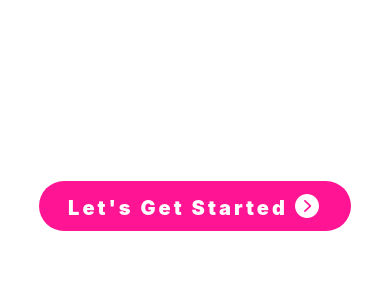
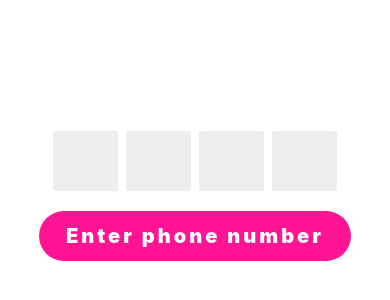
Before and after one commit to NimishKashyap/DronaJr, a React Native app: screen /Home in a window 390 px wide. Shown: the part 226-526 px from the top of the page. Built offline with nearby package versions, Linux system fonts and the light colour scheme.

Commit message:
Added OTP Into screens

```diff
--- a/components/InitalScreens/EnterPhone.js
+++ b/components/InitalScreens/EnterPhone.js
@@ -2,6 +2,7 @@ import { StatusBar } from "expo-status-bar";
 
 import { View, Text, TouchableOpacity, StyleSheet } from "react-native";
 import { AntDesign } from "@expo/vector-icons";
+import OTP from "./OTP";
 
 export default function EnterPhone() {
   return (
@@ -9,12 +10,10 @@ export default function EnterPhone() {
       <StatusBar style="auto" />
 
       {/* <Text style={styles.welcome}>Welcome</Text> */}
+      <OTP />
 
       <TouchableOpacity style={styles.loginBtn}>
-        <Text style={styles.loginText}>
-          Let's Get Started{" "}
-          <AntDesign name="rightcircle" size={24} color="white" />
-        </Text>
+        <Text style={styles.loginText}>Enter phone number</Text>
       </TouchableOpacity>
     </View>
   );
--- a/components/OTP.js
+++ b/components/InitalScreens/OTP.js
@@ -1,10 +1,25 @@
-import React, {useState, useRef, useEffect} from 'react';
-import {View, TextInput, Dimensions} from 'react-native';
+import React, { useState, useRef, useEffect } from "react";
+import { View, TextInput, Dimensions, StyleSheet } from "react-native";
 
-const width = Dimensions.get('window').width;
-const height = Dimensions.get('window').height;
+const width = Dimensions.get("window").width;
+const height = Dimensions.get("window").height;
 
-import styles from '../styles';
+const styles = StyleSheet.create({
+  form: {
+    flexDirection: "row",
+    justifyContent: "center",
+    alignItems: "flex-start",
+  },
+  input: {
+    // flex: 1,
+    marginHorizontal: 4,
+    fontSize: 32,
+    textAlign: "center",
+    backgroundColor: "#eee",
+    borderRadius: 2,
+    // paddingVertical: 12,
+  },
+});
 
 const initCodes = [];
 export default function OTP({
@@ -19,7 +34,7 @@ export default function OTP({
   useEffect(() => {
     const codes = [];
     for (let i = 0; i < codeCount; i++) {
-      codes.push('');
+      codes.push("");
     }
     setCodes(codes);
   }, []);
@@ -27,7 +42,7 @@ export default function OTP({
   useEffect(() => {
     onTyping && onTyping(getCodes());
     const isTypeFinish = codes.every(function (i) {
-      return i !== '';
+      return i !== "";
     });
     if (isTypeFinish) {
       onFinish && onFinish(getCodes());
@@ -35,8 +50,8 @@ export default function OTP({
   }, [codes]);
 
   const getCodes = () => {
-    let codeString = '';
-    codes.forEach(code => {
+    let codeString = "";
+    codes.forEach((code) => {
       codeString += code;
     });
     return codeString;
@@ -51,7 +66,7 @@ export default function OTP({
   const onKeyPress = (event, index) => {
     const key = event.nativeEvent.key;
     let destIndex = index;
-    if (key === 'Backspace') {
+    if (key === "Backspace") {
       destIndex = index > 0 ? index - 1 : 0;
     } else {
       destIndex = index < codeCount - 1 ? index + 1 : codeCount - 1;
@@ -62,15 +77,16 @@ export default function OTP({
     <View style={[styles.form, containerStyle]}>
       {codes.map((code, index) => {
         return (
-          <TextInput key={index}
-            ref={element => inputCodeRef.current.push(element)}
+          <TextInput
+            key={index}
+            ref={(element) => inputCodeRef.current.push(element)}
             style={[
               styles.input,
               otpStyles,
-              {width: width / (codeCount + 2), height: height / 14},
+              { width: width / (codeCount + 2), height: height / 14 },
             ]}
-            onChangeText={text => onChangeCode(text, index)}
-            onKeyPress={event => onKeyPress(event, index)}
+            onChangeText={(text) => onChangeCode(text, index)}
+            onKeyPress={(event) => onKeyPress(event, index)}
             value={code}
           />
         );
```
Also changed, not shown: components/styles.js (added, +16 -0 lines).
